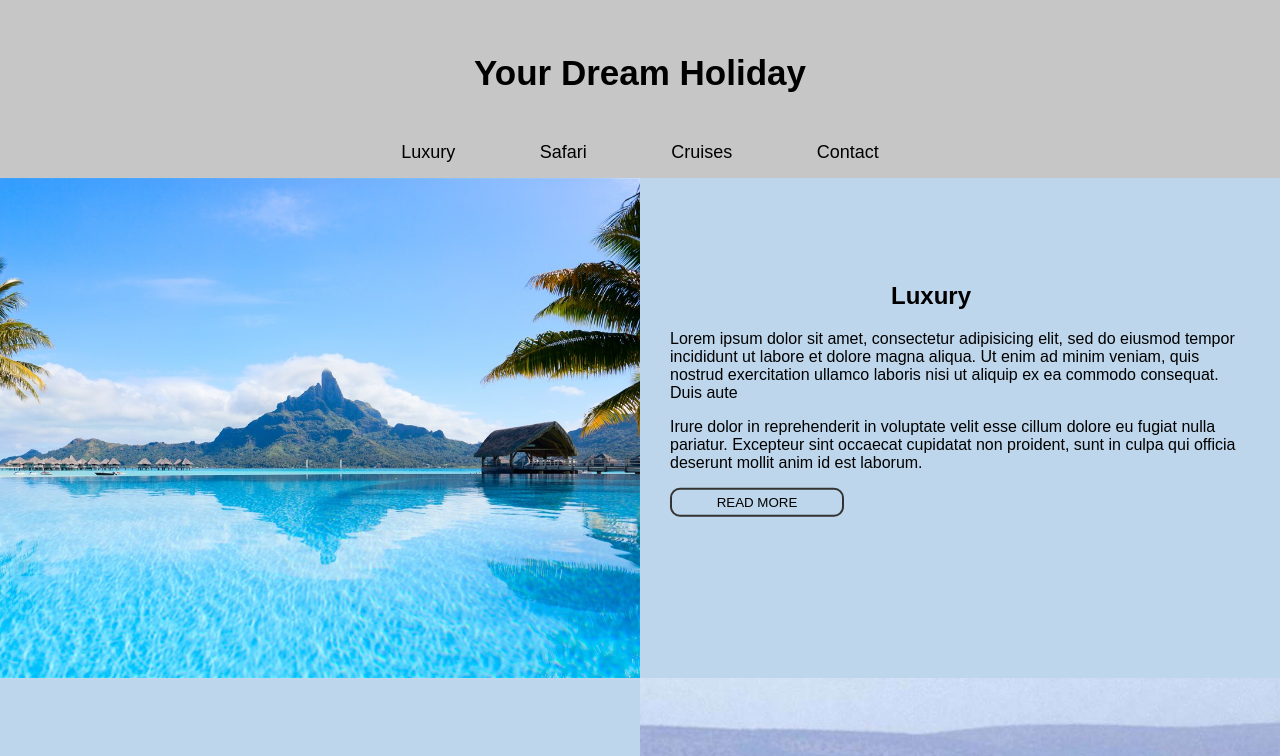
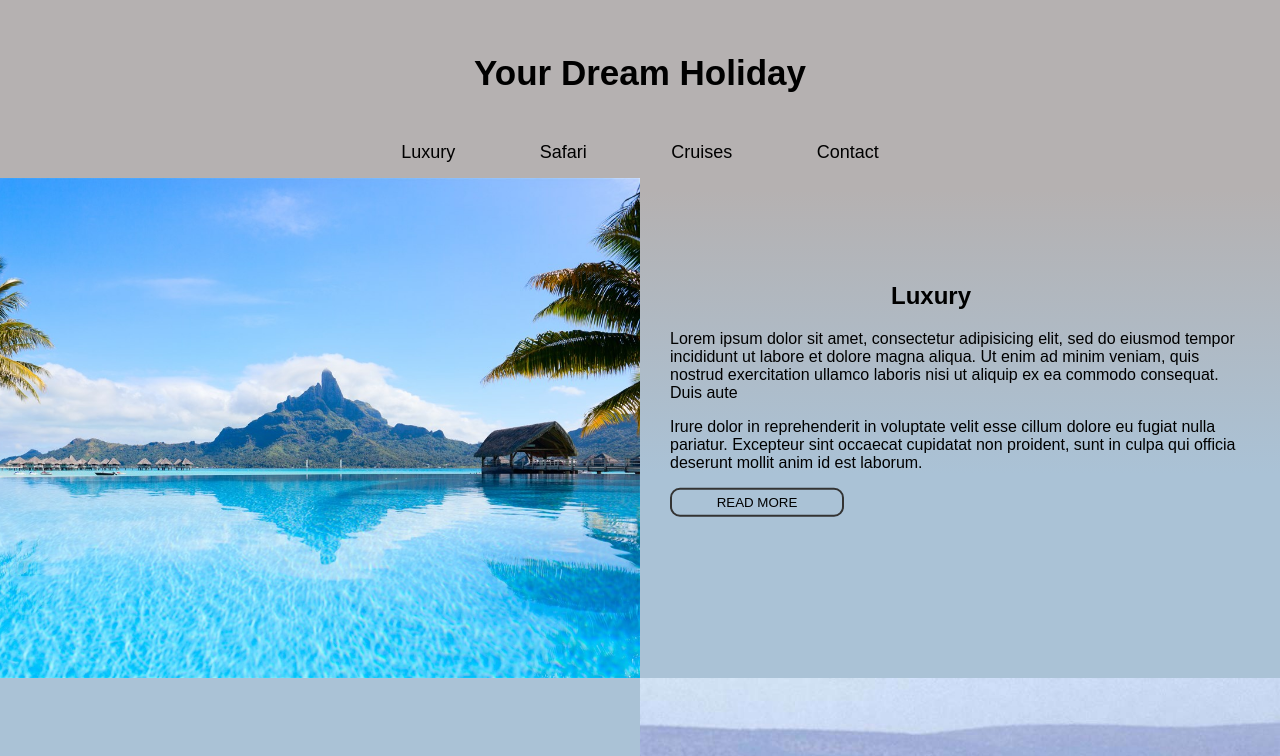
Before and after one commit to Scswa/diy-project, a plain HTML site: page index.html in a window 1280 px wide. Shown: the top 756 px of the page. Drawn offline with Linux system fonts and the light colour scheme.

Commit message:
Update style.css

```diff
--- a/css/style.css
+++ b/css/style.css
@@ -3,24 +3,22 @@ body {
   font-family: fantasy, sans-serif;
   padding: 0 0 10px 0;
   margin: 0;
-  background-color: rgb(189, 214, 235);
+  background: rgb(181, 177, 177);
+  background: linear-gradient(180deg, rgba(181, 177, 177, 1) 10%, rgba(170, 194, 214, 1) 25%, rgba(170, 194, 214, 1) 75%, rgba(181, 177, 177, 1) 90%);
 }
 
 header {
   text-align: center;
-  background-color: #C6C6C6;
   padding: 30px 0 0 0;
 }
 
 nav {
-  background-color: #C6C6C6;
   padding: 15px 0;
 }
 
 h1 {
   text-align: center;
   font-size: 35px;
-  background-color: #C6C6C6;
   padding-bottom: 10px;
 }
 
@@ -124,6 +122,3 @@ button:hover {
 /* can you make stuff transparent
 how can i change an individual title to the right while the rest are left
 h1 background doesnt fill properly*/
-form {
-  background-color: #C6C6C6;
-}
```
